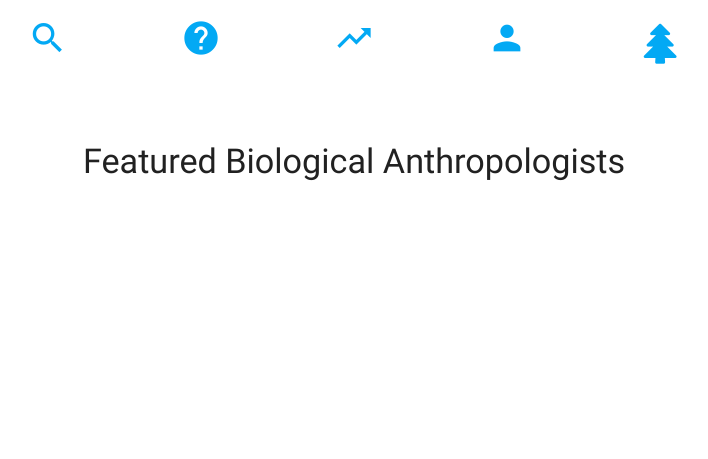
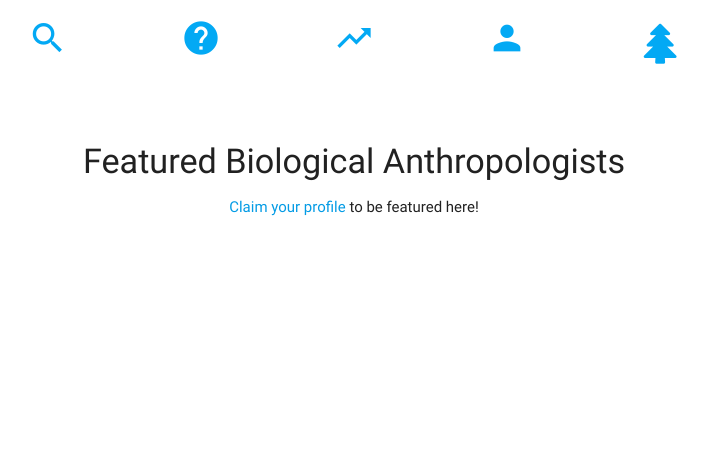
Before and after one commit to wabarr/physanth-phylogeny-v2, a Django app: page / in a window 1280 px wide. Shown: the part 285-744 px from the top of the page, without its empty margins (286-994 px from the left). Run offline with Django 3.2, Linux system fonts and the light colour scheme; data that the repository does not hold is empty; parts of the project's set-up code (start-up, migrations or seed data) failed here and were passed over; some libraries are stand-ins or nearby versions.

Commit message:
add link to get featured

```diff
--- a/templates/splash.html
+++ b/templates/splash.html
@@ -65,6 +65,7 @@
 
       <div class="row section center">
           <h4>Featured Biological Anthropologists</h4>
+          <p><a href="/claim/">Claim your profile</a> to be featured here!</p>
           <div class="col s12 carousel">
               {% for object in object_list %}
                   {% with object as thePhD%}
```
